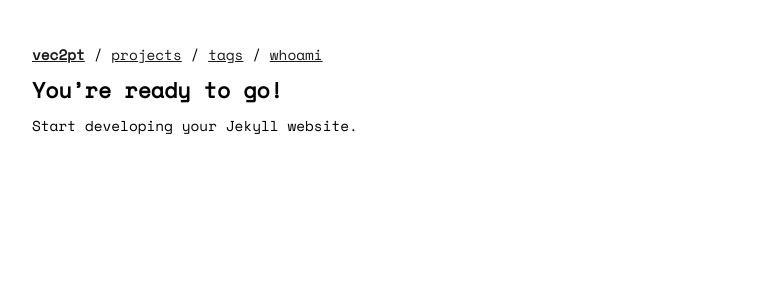
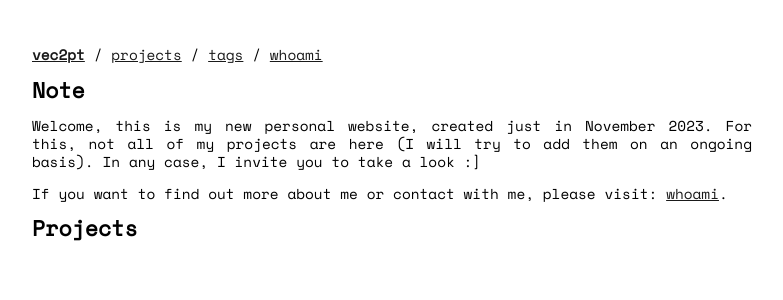
Before and after one commit to vec2pt/vec2pt.github.io, a Jekyll site: the page built from index.md, in a window 1280 px wide. Shown: the top 300 px of the page, without its empty margins (248-1031 px from the left). Built offline with Jekyll 4.4.1, drawn with Linux system fonts in a browser that asks for light colours; nearby versions of some CDN libraries.

Commit message:
Add index / whoami page

```diff
--- a/index.md
+++ b/index.md
@@ -1,8 +1,10 @@
 ---
-layout: default
-title: "Happy Jekylling!"
+layout: home
+title: Home
 ---
 
-## You're ready to go!
+## Note
 
-Start developing your Jekyll website.
+Welcome, this is my new personal website, created just in November 2023. For this, not all of my projects are here (I will try to add them on an ongoing basis). In any case, I invite you to take a look :]
+
+If you want to find out more about me or contact with me, please visit: [whoami](about).
```
Also changed, not shown: about.md (added, +18 -0 lines).
